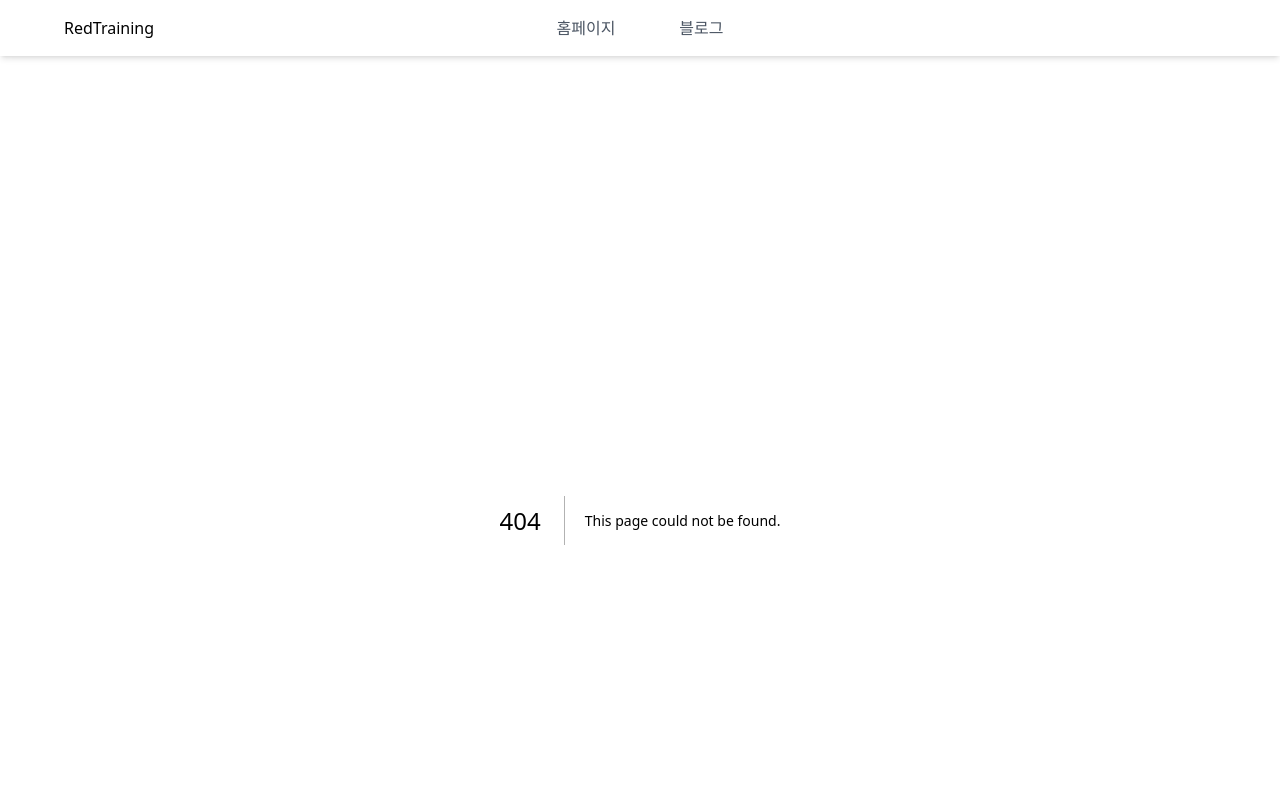
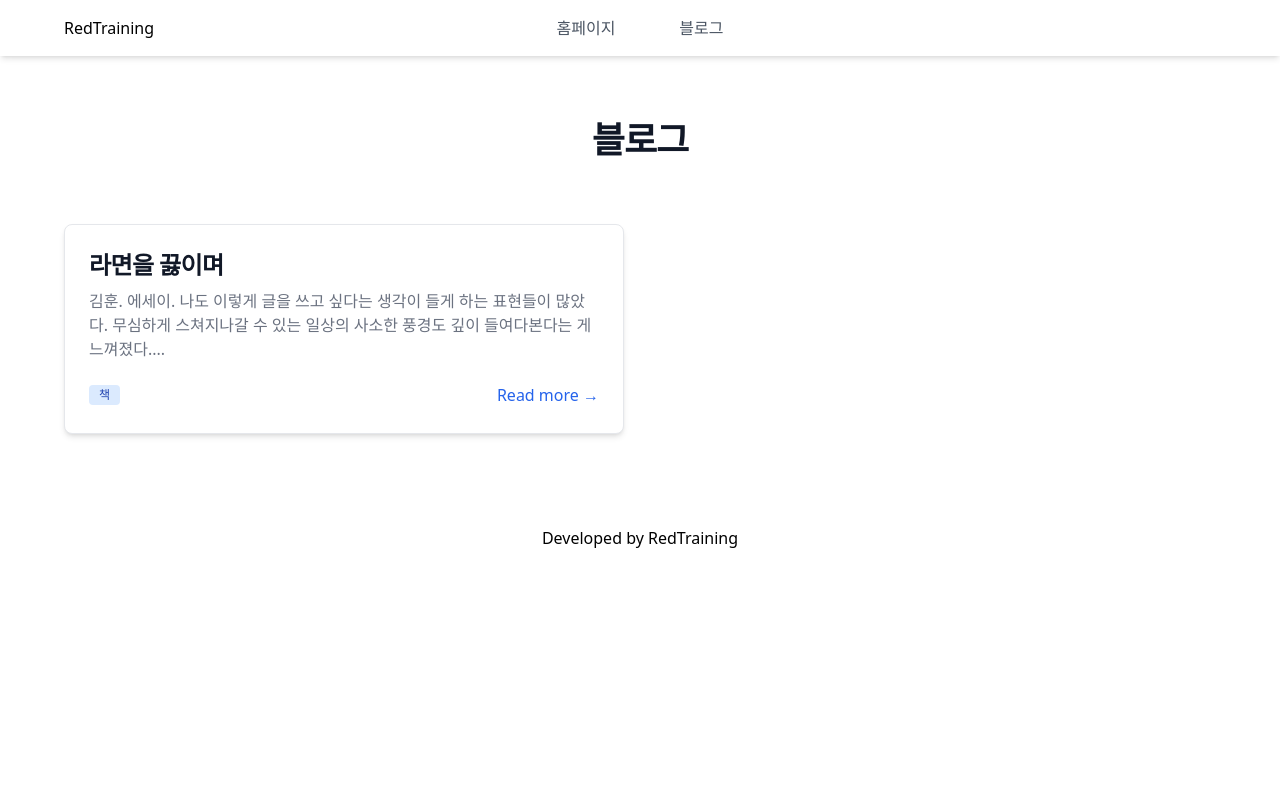
Before and after one commit to keenager/public-blog, a Next.js app: page /blog/tags/book in a window 1280 px wide. Before the commit this address had no page. Shown: the top 800 px of the page. Built offline with nearby package versions, Linux system fonts and the light colour scheme.

Commit message:
tag route 방식 변경

```diff
--- a/src/app/_components/blog/post-card.tsx
+++ b/src/app/_components/blog/post-card.tsx
@@ -13,7 +13,7 @@ export default function PostCard({ post }: { post: Post }) {
       </div> */}
       {/* 제목 */}
       <h2 className="mb-2 text-2xl font-bold tracking-tight text-gray-900 dark:text-white">
-        <Link href={`/blog/${post.slug}`}>{post.title}</Link>
+        <Link href={`/blog/posts/${post.slug}`}>{post.title}</Link>
       </h2>
       {/* 요약 */}
       <p className="mb-5 font-light text-gray-500 dark:text-gray-400">
@@ -22,7 +22,10 @@ export default function PostCard({ post }: { post: Post }) {
       {/* 하단(글쓴이, 링크) */}
       <div className="flex items-center justify-between">
         <Badge name={post.tag} />
-        <TextLink href={`/blog/${post.slug}`} style="inline-flex items-center">
+        <TextLink
+          href={`/blog/posts/${post.slug}`}
+          style="inline-flex items-center"
+        >
           Read more &rarr;
         </TextLink>
       </div>
--- /dev/null
+++ b/src/app/_components/blog/post-list.tsx
@@ -0,0 +1,12 @@
+import PostCard from "./post-card";
+import { Post } from "@/types/post";
+
+export default function PostList({ postList }: { postList: Post[] }) {
+  return (
+    <section className="my-7 flex flex-col justify-center gap-8 md:grid md:grid-cols-2">
+      {postList.map((post) => (
+        <PostCard key={post.title} post={post} />
+      ))}
+    </section>
+  );
+}
--- a/src/app/blog/page.tsx
+++ b/src/app/blog/page.tsx
@@ -1,40 +1,15 @@
-"use client";
-import { useEffect, useState } from "react";
-import { useSearchParams } from "next/navigation";
 import MainTitle from "@/app/_components/common/main-title";
-import PostCard from "@/app/_components/blog/post-card";
-import { getAllPostsAction } from "@/lib/actions";
-import { tagRouteList } from "@/lib/constants";
+import PostList from "../_components/blog/post-list";
+import { getAllPosts } from "@/lib/api";
 import { Post } from "@/types/post";
 
 export default function BlogPage() {
-  const searchParams = useSearchParams();
-  const query = searchParams.get("tag");
-  const [postList, setPostList] = useState<Post[]>([]);
-
-  useEffect(() => {
-    (async function () {
-      let posts = await getAllPostsAction();
-      if (query) {
-        posts = posts.filter((post) => {
-          const tagRoute = tagRouteList.find((route) =>
-            route.href.includes(query)
-          );
-          return post.tag === tagRoute?.name;
-        });
-      }
-      setPostList(posts);
-    })();
-  }, [query]);
+  const allList: Post[] = getAllPosts();
 
   return (
     <>
       <MainTitle>블로그</MainTitle>
-      <section className="my-7 flex flex-col justify-center gap-8 md:grid md:grid-cols-2">
-        {postList.map((post) => (
-          <PostCard key={post.title} post={post} />
-        ))}
-      </section>
+      <PostList postList={allList} />
     </>
   );
 }
--- /dev/null
+++ b/src/app/blog/tags/[tag]/page.tsx
@@ -0,0 +1,18 @@
+import PostList from "@/app/_components/blog/post-list";
+import MainTitle from "@/app/_components/common/main-title";
+import { getPostsByTag } from "@/lib/api";
+
+type Params = {
+  params: { tag: string };
+};
+
+export default function FilteredListByTag({ params }: Params) {
+  const filteredList = getPostsByTag(params.tag);
+
+  return (
+    <>
+      <MainTitle>블로그</MainTitle>
+      <PostList postList={filteredList} />
+    </>
+  );
+}
--- a/src/lib/api.ts
+++ b/src/lib/api.ts
@@ -2,11 +2,11 @@ import { Post } from "@/types/post";
 import fs from "fs";
 import { join } from "path";
 import matter from "gray-matter";
+import { tagRouteList } from "./constants";
 
 const postsDirectory = join(process.cwd(), "_posts");
 
 export function getFileNames() {
-  console.log("postsDirectory", postsDirectory);
   return fs.readdirSync(postsDirectory);
 }
 
@@ -25,3 +25,13 @@ export function getAllPosts(): Post[] {
     .sort((p1, p2) => (p1.updateDate > p2.updateDate ? -1 : 1));
   return posts;
 }
+
+export function getPostsByTag(tag: string): Post[] {
+  const fileNames = getFileNames();
+  const tagName = tagRouteList.find((route) => route.href.includes(tag))?.name;
+  const posts = fileNames
+    .map((fileName) => getPostBySlug(fileName))
+    .filter((post) => post.tag === tagName)
+    .sort((p1, p2) => (p1.updateDate > p2.updateDate ? -1 : 1));
+  return posts;
+}
--- a/src/lib/constants.ts
+++ b/src/lib/constants.ts
@@ -6,6 +6,6 @@ export const routeList = [
 
 export const tagRouteList = [
   // { href: "/blog/?tag=law", name: "법률" },
-  { href: "/blog/?tag=book", name: "책" },
-  { href: "/blog/?tag=dev", name: "웹개발" },
+  { href: "/blog/tags/book", name: "책" },
+  { href: "/blog/tags/dev", name: "웹개발" },
 ];
```
Also changed, not shown: src/lib/actions.ts (deleted, +0 -7 lines), src/app/blog/posts/[slug]/page.tsx (renamed from src/app/blog/[slug]/page.tsx).
